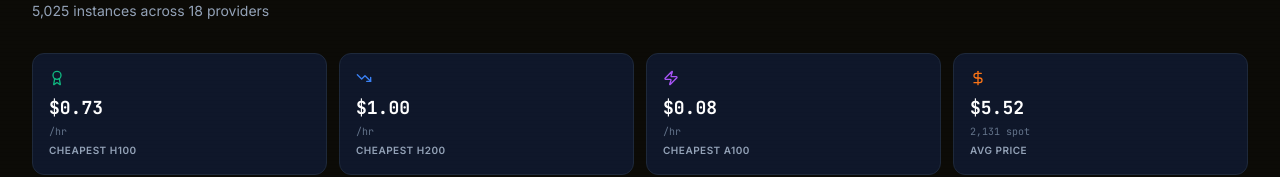
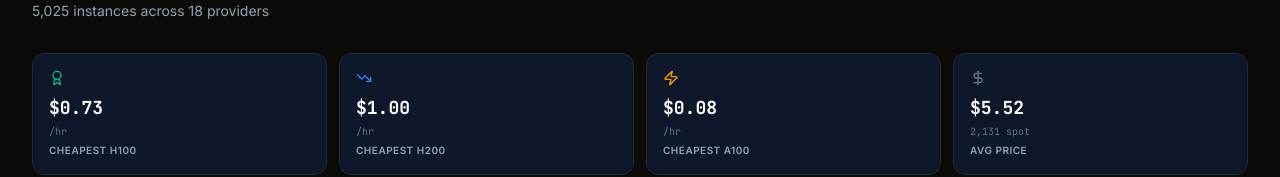
Before and after one commit to brainbreezegames-lang/gpu-tracker, a React (Vite) app: page /trends in a window 1280 px wide. Shown: the part 120-297 px from the top of the page. Built offline with nearby package versions, Linux system fonts and the light colour scheme.

Commit message:
auto: update 2026-02-21 23:43 UTC

```diff
--- a/components/TrendsPage.tsx
+++ b/components/TrendsPage.tsx
@@ -330,8 +330,8 @@ export const TrendsPage: React.FC<Props> = ({ data, isLoading }) => {
         <div className="grid grid-cols-2 md:grid-cols-4 gap-3">
           <StatCard label="Cheapest H100" value={stats.h100Min ? `$${stats.h100Min.toFixed(2)}` : 'N/A'} sub="/hr" icon={Award} color="text-emerald-500" />
           <StatCard label="Cheapest H200" value={stats.h200Min ? `$${stats.h200Min.toFixed(2)}` : 'N/A'} sub="/hr" icon={TrendingDown} color="text-blue-500" />
-          <StatCard label="Cheapest A100" value={stats.a100Min ? `$${stats.a100Min.toFixed(2)}` : 'N/A'} sub="/hr" icon={Zap} color="text-purple-500" />
-          <StatCard label="Avg Price" value={`$${stats.avgPrice.toFixed(2)}`} sub={`${stats.spotCount.toLocaleString()} spot`} icon={DollarSign} color="text-orange-500" />
+          <StatCard label="Cheapest A100" value={stats.a100Min ? `$${stats.a100Min.toFixed(2)}` : 'N/A'} sub="/hr" icon={Zap} color="text-amber-500" />
+          <StatCard label="Avg Price" value={`$${stats.avgPrice.toFixed(2)}`} sub={`${stats.spotCount.toLocaleString()} spot`} icon={DollarSign} color="text-slate-500" />
         </div>
       )}
 
```
